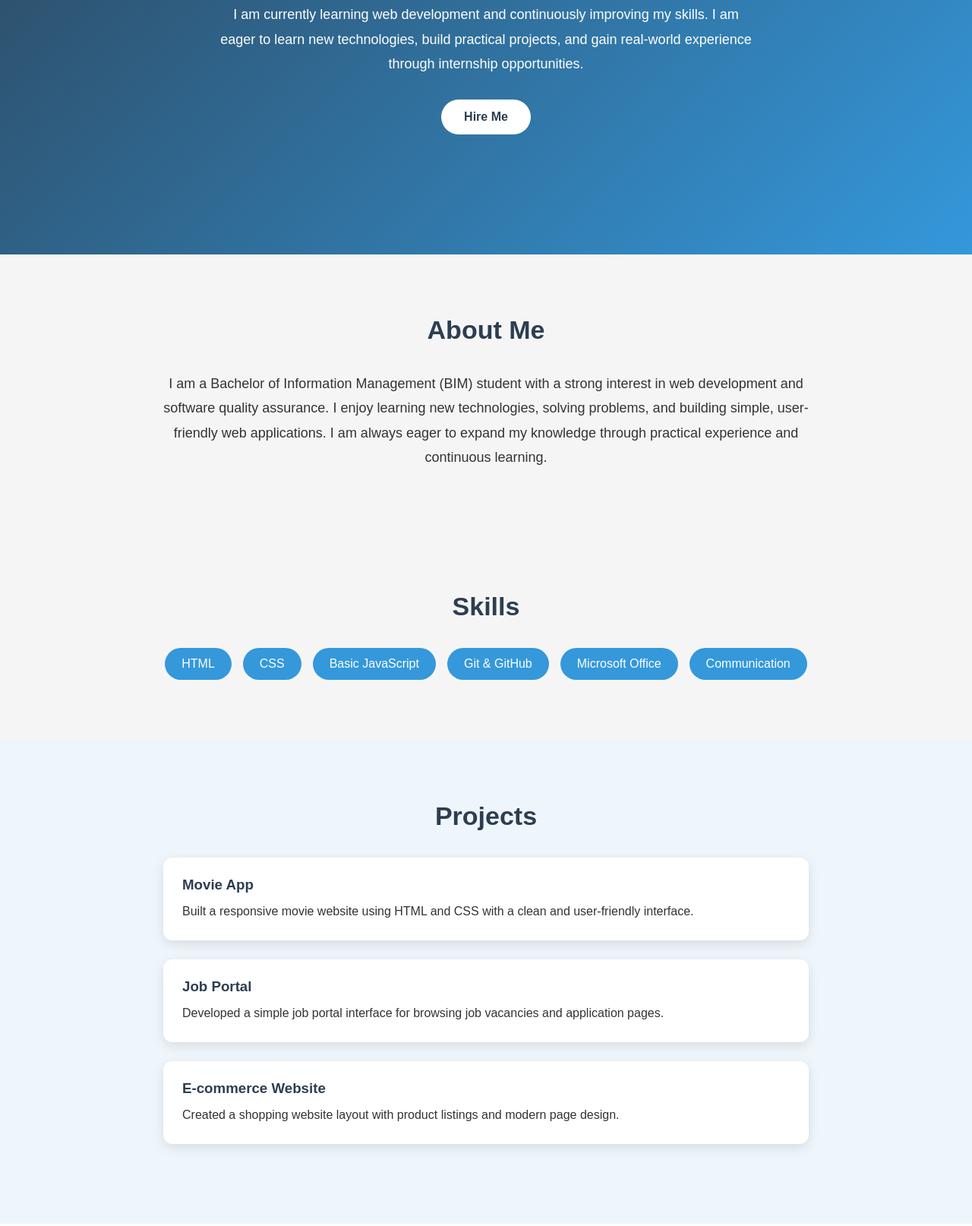
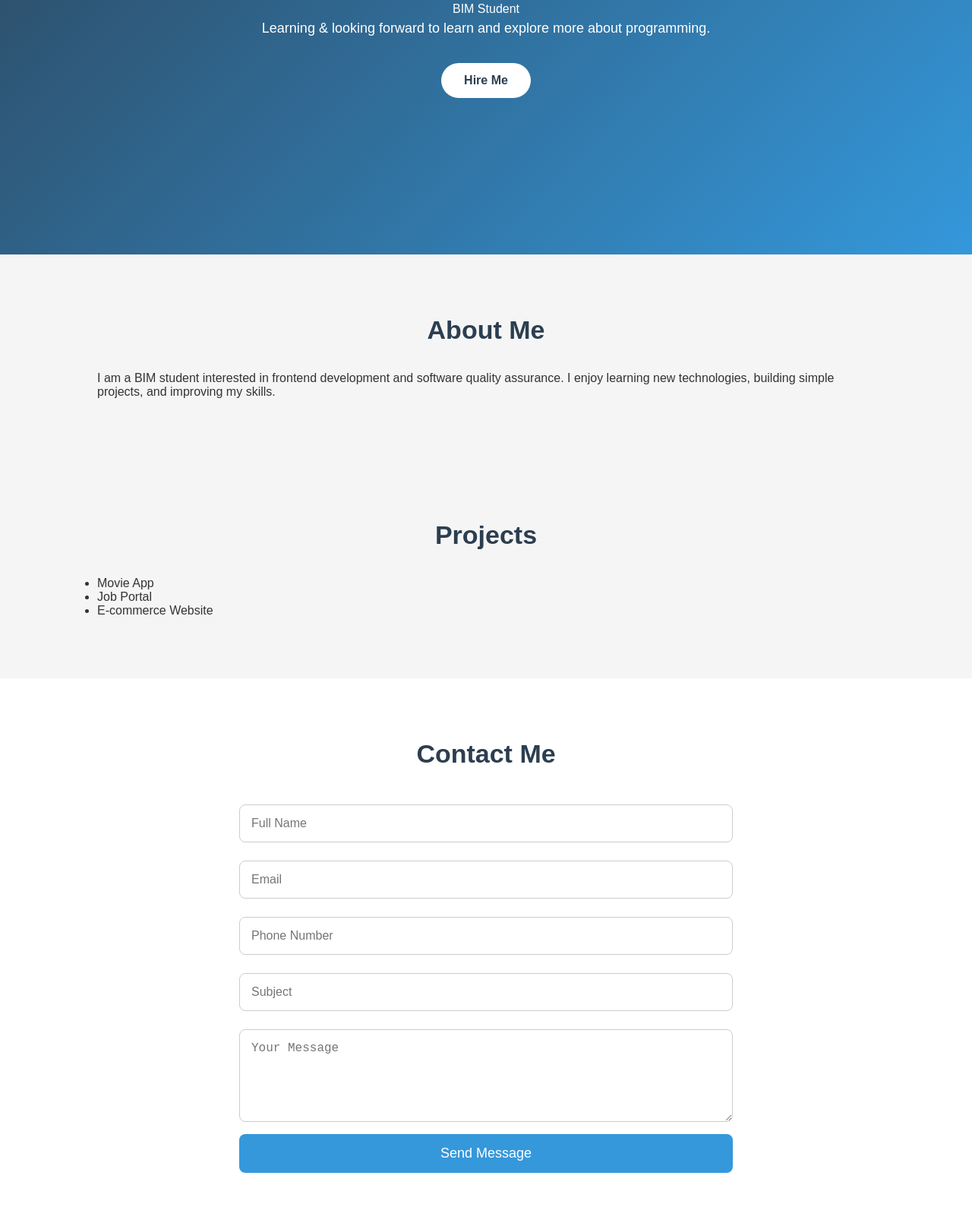
Before and after one commit to aayushachann/aayushaprofile.github.io, a plain HTML site: page index.html in a window 1280 px wide. Shown: the part 465-2079 px from the top of the page at 76% size. Drawn offline with nearby package versions, Linux system fonts and the light colour scheme.

Commit message:
Update index.html

```diff
--- a/index.html
+++ b/index.html
@@ -6,187 +6,87 @@
   <title>Aayusha Khadka | Portfolio</title>
 
   <link rel="stylesheet" href="style.css">
+</head>
 
-    <!-- EmailJS -->
-    <script src="https://cdn.jsdelivr.net/npm/@emailjs/browser@4/dist/email.min.js"></script>
-</head>
 <body>
 
-<header class="hero">
-
-    <img src="me.jpeg" alt="Aayusha Khadka" class="profile-pic">
+  <!-- HERO SECTION -->
+  <section class="hero">
+    <img src="me.jpeg" class="profile-pic" alt="My Photo">
 
     <h1>Hi, I'm Aayusha Khadka</h1>
+    <p>BIM Student</p>
 
-    <h3>BIM Student</h3>
-
-    <p class="intro">
-        I am currently learning web development and continuously improving my skills.
-        I am eager to learn new technologies, build practical projects, and gain
-        real-world experience through internship opportunities.
+    <p class="intro">Learning & looking forward to learn and explore more about programming.
     </p>
 
     <a href="#contact" class="btn">Hire Me</a>
+  </section>
 
-</header>
-
-<section class="about">
-
+  <!-- ABOUT -->
+  <section class="section">
     <h2>About Me</h2>
 
     <p>
-        I am a Bachelor of Information Management (BIM) student with a strong interest
-        in web development and software quality assurance. I enjoy learning new
-        technologies, solving problems, and building simple, user-friendly web
-        applications. I am always eager to expand my knowledge through practical
-        experience and continuous learning.
+      I am a BIM student interested in frontend development and software quality assurance.
+      I enjoy learning new technologies, building simple projects, and improving my skills.
     </p>
-
   </section>
 
-<section class="skills">
+  <!-- PROJECTS -->
+  <section class="section">
+    <h2>Projects</h2>
 
-    <h2>Skills</h2>
-
-    <div class="skill-box">
-
-        <span>HTML</span>
-        <span>CSS</span>
-        <span>Basic JavaScript</span>
-        <span>Git & GitHub</span>
-        <span>Microsoft Office</span>
-        <span>Communication</span>
-
-    </div>
-
+    <ul>
+      <li>Movie App</li>
+      <li>Job Portal</li>
+      <li>E-commerce Website</li>
+    </ul>
   </section>
 
-<section class="projects">
-
-    <h2>Projects</h2>
-
-    <div class="project">
-
-        <h3>Movie App</h3>
-
-        <p>
-            Built a responsive movie website using HTML and CSS with a clean and
-            user-friendly interface.
-        </p>
-
-    </div>
-
-    <div class="project">
-
-        <h3>Job Portal</h3>
-
-        <p>
-            Developed a simple job portal interface for browsing job vacancies
-            and application pages.
-        </p>
-
-    </div>
-
-    <div class="project">
-
-        <h3>E-commerce Website</h3>
-
-        <p>
-            Created a shopping website layout with product listings and modern
-            page design.
-        </p>
-
-    </div>
-
-</section>
-
-<section id="contact">
-
+  <!-- CONTACT -->
+  <section class="section" id="contact">
     <h2>Contact Me</h2>
 
     <form id="contact-form">
 
-        <input
-            type="text"
-            name="name"
-            placeholder="Full Name"
-            required
-        >
+      <input type="text" name="name" placeholder="Full Name" required>
 
-        <input
-            type="email"
-            name="email"
-            placeholder="Email Address"
-            required
-        >
+      <input type="email" name="email" placeholder="Email" required>
 
-        <input
-            type="tel"
-            name="phone"
-            placeholder="Phone Number"
-        >
+      <input type="tel" name="phone" placeholder="Phone Number">
 
-        <input
-            type="text"
-            name="title"
-            placeholder="Subject"
-        >
+      <input type="text" name="title" placeholder="Subject">
 
-        <textarea
-            name="message"
-            rows="6"
-            placeholder="Write your message..."
-            required
-        ></textarea>
+      <textarea name="message" placeholder="Your Message" rows="5" required></textarea>
 
-        <button type="submit">
-            Send Message
-        </button>
+      <button type="submit">Send Message</button>
 
     </form>
-
   </section>
 
-<footer>
-
-    <p>
-        © 2026 Aayusha Khadka. All Rights Reserved.
-    </p>
-
-</footer>
+  <!-- EMAILJS -->
+  <script src="https://cdn.jsdelivr.net/npm/@emailjs/browser@4/dist/email.min.js"></script>
 
   <script>
-
     emailjs.init("csAaLI7tosSag1kEp");
 
-document
-.getElementById("contact-form")
-.addEventListener("submit", function(e){
-
+    document.getElementById("contact-form").addEventListener("submit", function(e) {
       e.preventDefault();
 
       emailjs.sendForm(
         "service_7mbxf62",
         "template_55876qp",
         this
-)
-.then(function(){
-
+      ).then(() => {
         alert("Message sent successfully!");
-
-document.getElementById("contact-form").reset();
-
-})
-.catch(function(error){
-
-alert("Failed to send message.");
-
+        this.reset();
+      }, (error) => {
+        alert("Failed to send message");
         console.log(error);
-
       });
 
     });
-
   </script>
 
 </body>
```
Lines whose indentation alone changed are shown as unchanged.
